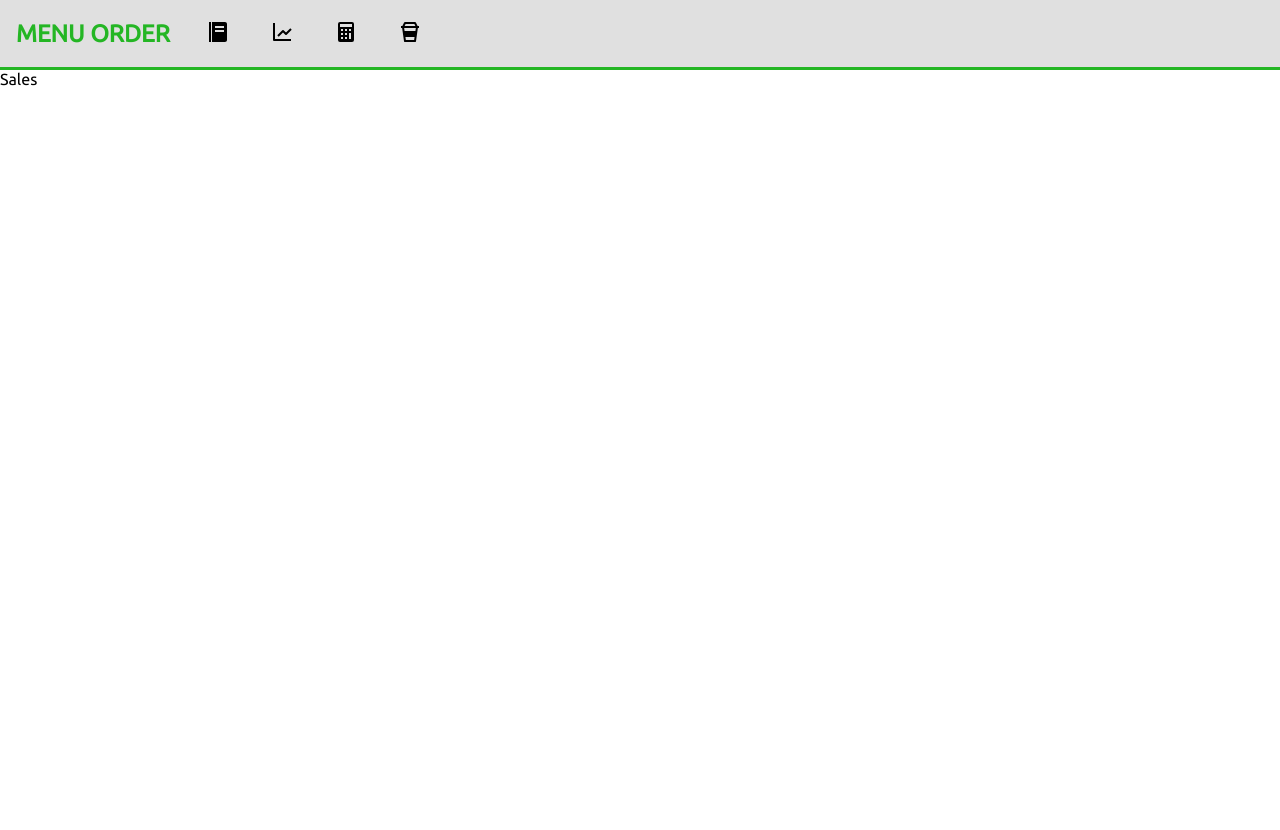
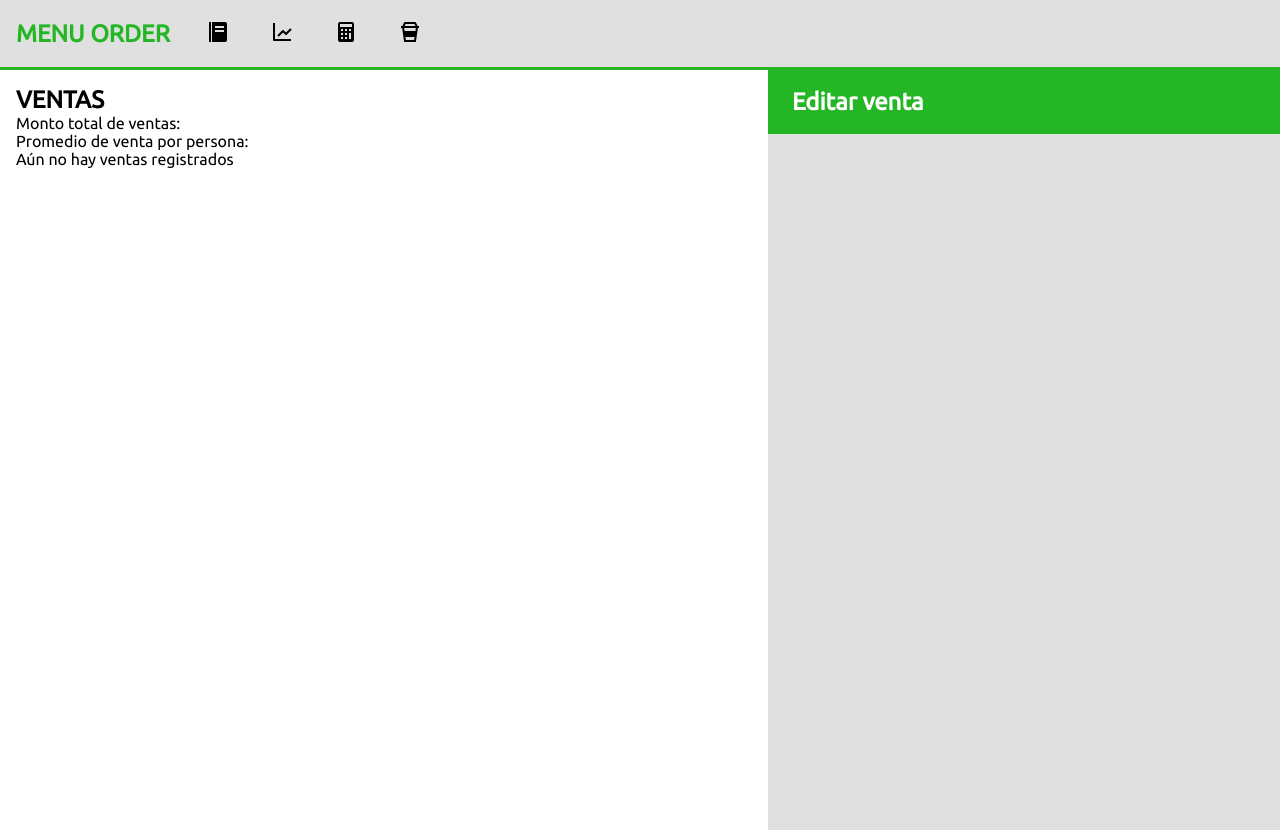
Before and after one commit to micaelamerino/menu-order, a React (Vite) app: page /ventas in a window 1280 px wide. Before the commit the page ends 800 px from the top, so only its background shows below. Built offline with nearby package versions, Linux system fonts and the light colour scheme.

Commit message:
Creación del contexto de mesas, estructura de la página de ventas, estilos

```diff
--- a/src/App.jsx
+++ b/src/App.jsx
@@ -1,16 +1,17 @@
-import DataProducts from './context/ProductContext'
-import Routing from './routes/Routing'
-
+import DataProducts from "./context/ProductContext";
+import TablesData from "./context/TablesContext";
+import Routing from "./routes/Routing";
 
 function App() {
-
   return (
     <>
-    <DataProducts>
-      <Routing/>
-    </DataProducts>
+      <DataProducts>
+        <TablesData>
+          <Routing />
+        </TablesData>
+      </DataProducts>
     </>
-  )
+  );
 }
 
-export default App
+export default App;
--- a/src/Styles.css
+++ b/src/Styles.css
@@ -55,7 +55,8 @@ nav>a:hover {
 
 .products-section,
 .bills-section,
-.order-section {
+.order-section,
+.sales-section {
     display: flex;
     justify-content: center;
 }
@@ -64,6 +65,9 @@ nav>a:hover {
 .tables-section {
     width: 60%;
     padding: 1em;
+    max-height: 90vh;
+    overflow-y: scroll;
+
 }
 
 .form-section {
--- /dev/null
+++ b/src/context/TablesContext.jsx
@@ -0,0 +1,14 @@
+import { createContext } from "react";
+import { useLocalStorage } from "../hooks/useLocalStorage";
+
+export const TablesContext = createContext();
+
+const TablesData = ({ children }) => {
+  const [tablesOpen, setTablesOpen] = useLocalStorage("tablesOpen", []);
+  return (
+    <TablesContext.Provider value={{ tablesOpen, setTablesOpen }}>
+      {children}
+    </TablesContext.Provider>
+  );
+};
+export default TablesData;
--- a/src/pages/Order.jsx
+++ b/src/pages/Order.jsx
@@ -1,10 +1,10 @@
 import { useContext, useEffect, useRef, useState } from "react";
 import { ProductContext } from "../context/ProductContext";
-import { useLocalStorage } from "../hooks/useLocalStorage";
+import { TablesContext } from "../context/TablesContext";
 
 const Order = () => {
   const { products } = useContext(ProductContext);
-  const [tablesOpen, setTablesOpen] = useLocalStorage("tablesOpen", []);
+  const {tablesOpen, setTablesOpen} = useContext(TablesContext);
   const tables = [1, 2, 3, 4, 5, 6, 7, 8, 9];
   const [search, setSearch] = useState("");
   const [filterProducts, setFilterProducts] = useState([]);
@@ -45,7 +45,7 @@ const Order = () => {
   };
 
   const handleClickTable = (e) => {
-    const searchID = tablesOpen.find((table) => table.code == e);
+    const searchID = tablesOpen.find((table) => table.code === e);
 
     if (!searchID) {
       setNumberTable(e);
--- a/src/pages/Sales.jsx
+++ b/src/pages/Sales.jsx
@@ -1,7 +1,54 @@
+import { useContext, useEffect, useState } from "react";
+import { TablesContext } from "../context/TablesContext";
+
 const Sales = () => {
+  const { tablesOpen } = useContext(TablesContext);
+  const [sales, setSales] = useState([]);
+
+  useEffect(() => {
+    setSales([...tablesOpen]);
+  }, [tablesOpen]);
+  console.log(sales);
+
   return (
-    <div>Sales</div>
-  )
-}
+    <main className="sales-section">
+      <section className="list-section">
+        <h2>VENTAS</h2>
+        <div>
+          <p>Monto total de ventas:</p>
+          <p>Promedio de venta por persona:</p>
+        </div>
+        {sales.length > 0 ? (
+          <table>
+            <thead>
+              <tr>
+                <th>Mesa</th>
+                <th>Fecha</th>
+                <th>Monto</th>
+                <th>Medio de pago</th>
+              </tr>
+            </thead>
+            <tbody>
+              {sales?.map((sale, index) => (
+                <tr key={index}>
+                  <td>{sale.code}</td>
+                  <td>{}</td>
+                  <td>$ {}</td>
+                  <td>{}</td>
+                </tr>
+              ))}
+            </tbody>
+          </table>
+        ) : (
+          <p>Aún no hay ventas registrados</p>
+        )}
+      </section>
+      <section className="form-section">
+        <h2 className="header-form">Editar venta</h2>
+        <form></form>
+      </section>
+    </main>
+  );
+};
 
-export default Sales
+export default Sales;
```
Also changed, not shown: src/context/ProductContext.jsx (+2 -7 lines).
